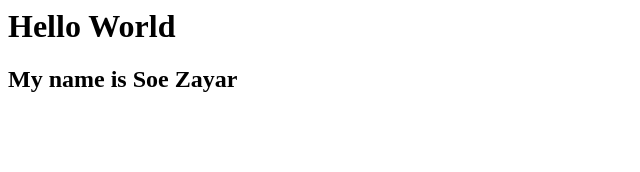
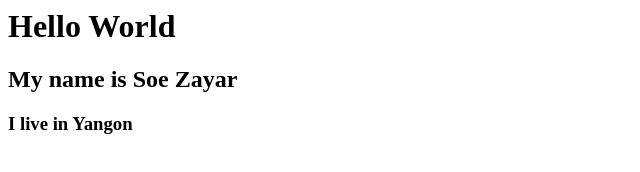
Before and after one commit to yanyan2005/yanyan2005.github.io, a plain HTML site: page index.html in a window 1280 px wide. Shown: the whole page, without its empty margins (0-640 px from the left). Drawn offline with Linux system fonts and the light colour scheme.

Commit message:
add adress

```diff
--- a/index.html
+++ b/index.html
@@ -1,6 +1,6 @@
 <h1> Hello World </h1>
 <h2> My name is Soe Zayar </h2>
-<h3> </h3>
+<h3>I live in Yangon</h3>
 <h4></h4>
 <h5></h5>
 <h6></h6>
```
